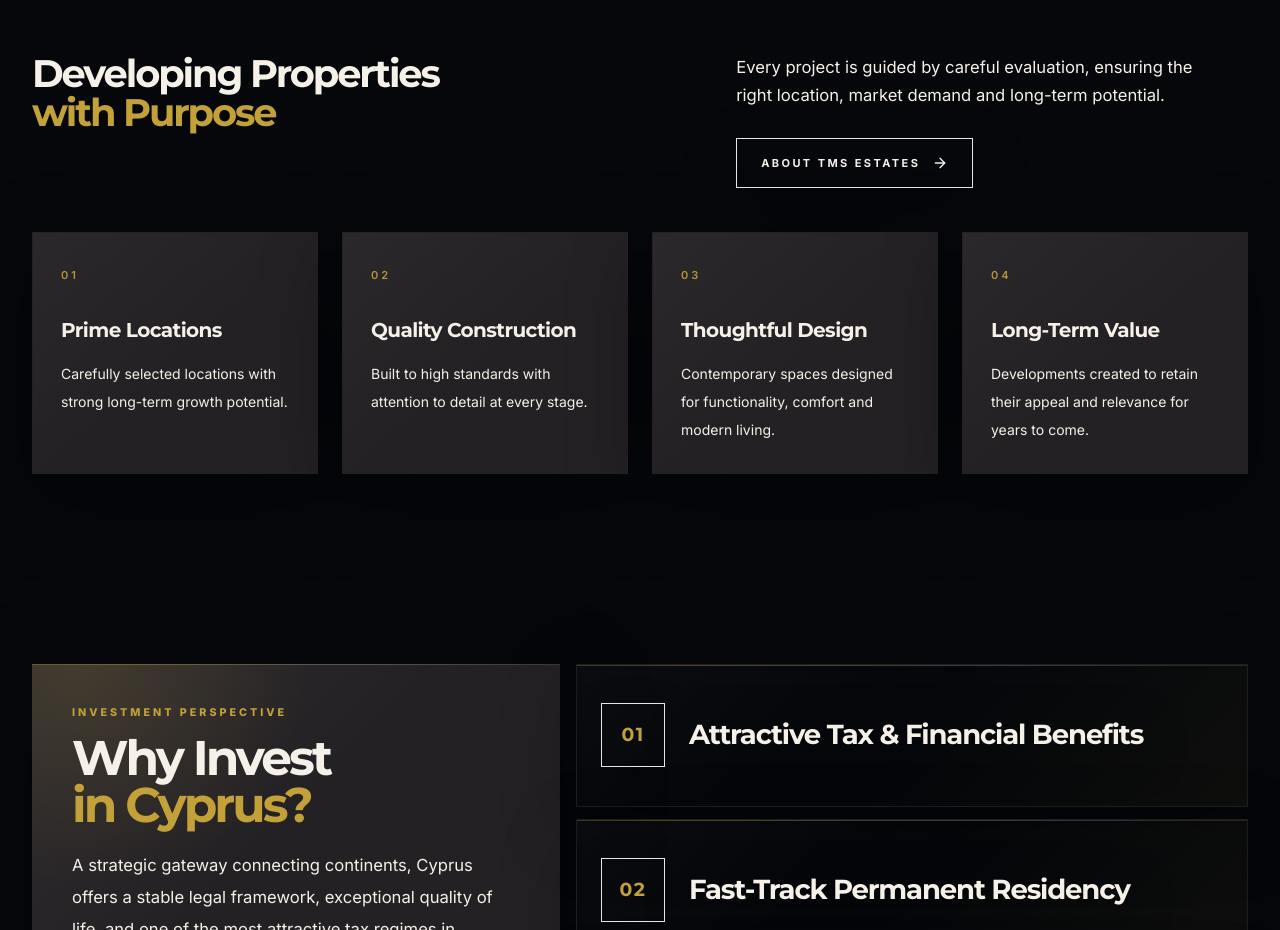
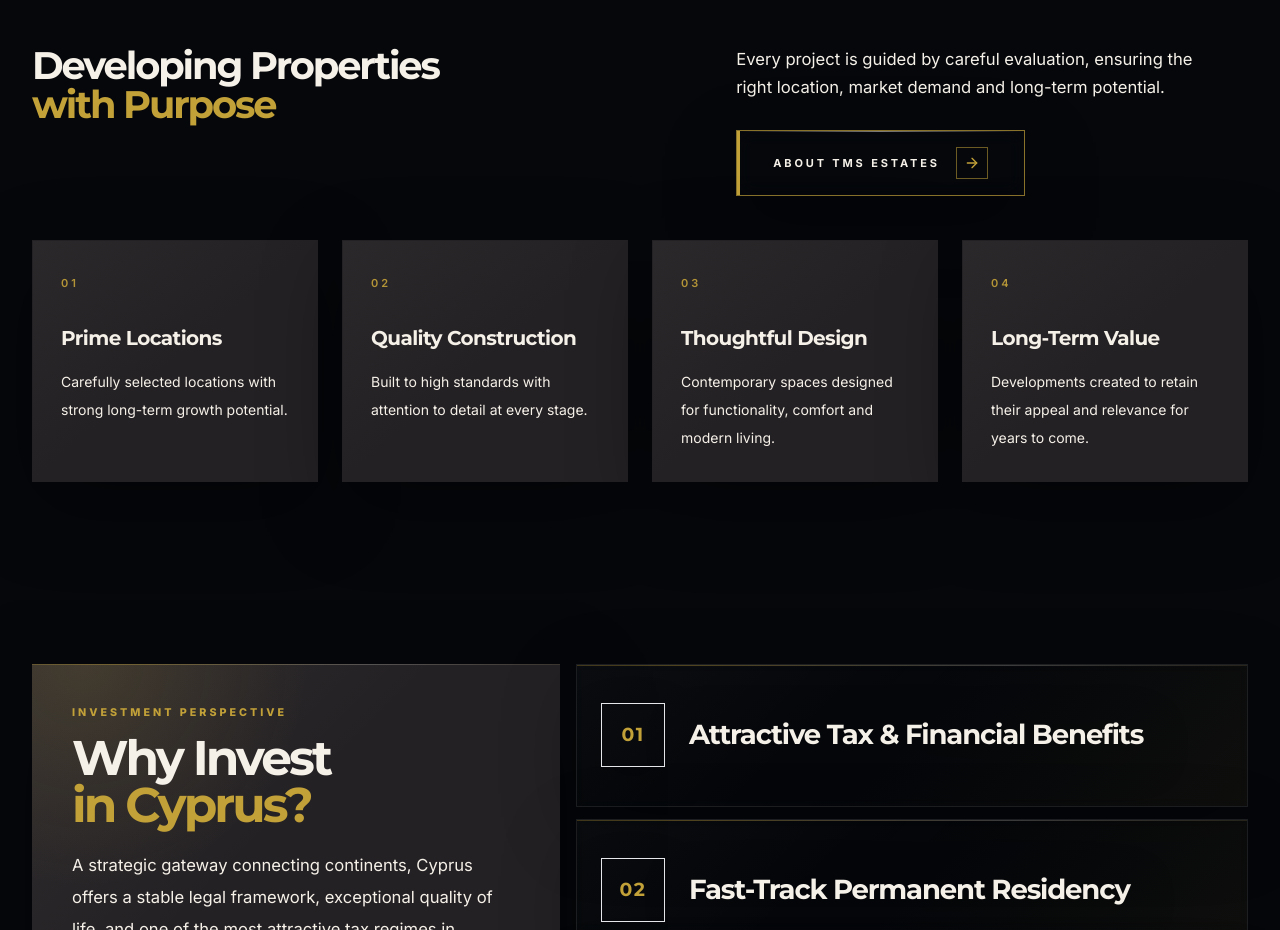
Before and after one commit to tmsgroupeu/tmsestates, a Next.js app in the folder web/: page /en in a window 1280 px wide. Shown: the part 840-1770 px from the top of the page. Built offline with nearby package versions, Linux system fonts and the light colour scheme; no server answers.

Commit message:
Add files via upload

```diff
--- a/web/src/components/sections/WhyChooseUs.tsx
+++ b/web/src/components/sections/WhyChooseUs.tsx
@@ -55,10 +55,18 @@ export default function WhyChooseUs() {
 
             <Link
               href="/about"
-              className="group mt-7 inline-flex items-center gap-3 border border-[#C2A139]/48 bg-[#242124]/88 px-6 py-4 text-[11px] font-bold uppercase tracking-[0.22em] text-[#F5F0E8] shadow-[0_18px_55px_rgba(0,0,0,0.28)] transition-all duration-300 hover:-translate-y-0.5 hover:border-[#C2A139] hover:bg-[#C2A139] hover:text-[#242124] hover:shadow-[0_24px_75px_rgba(194,161,57,0.2)]"
+              className="group relative mt-7 inline-flex min-h-[56px] items-center justify-center overflow-hidden border border-[#C2A139]/70 bg-[#242124]/72 px-7 py-4 text-[11px] font-bold uppercase tracking-[0.26em] text-[#F5F0E8] shadow-[0_24px_70px_rgba(0,0,0,0.34)] backdrop-blur-[10px] transition-all duration-500 hover:-translate-y-0.5 hover:border-[#C2A139] hover:bg-[#C2A139] hover:text-[#242124] hover:shadow-[0_30px_90px_rgba(194,161,57,0.26)] focus:outline-none focus-visible:ring-2 focus-visible:ring-[#C2A139]/70 md:px-9"
             >
-              About TMS Estates
-              <ArrowRight className="h-4 w-4 transition-transform group-hover:translate-x-1" />
+              <span className="pointer-events-none absolute inset-x-0 top-0 h-px bg-gradient-to-r from-transparent via-[#F5F0E8] to-transparent opacity-50 transition-opacity duration-500 group-hover:opacity-80" />
+              <span className="pointer-events-none absolute inset-y-0 left-0 w-[3px] bg-[#C2A139] transition-all duration-500 group-hover:w-full group-hover:bg-[#C2A139]" />
+              <span className="pointer-events-none absolute inset-0 translate-x-[-130%] bg-gradient-to-r from-transparent via-white/28 to-transparent transition-transform duration-700 group-hover:translate-x-[130%]" />
+
+              <span className="relative z-10 flex items-center gap-4">
+                About TMS Estates
+                <span className="flex h-8 w-8 items-center justify-center border border-[#C2A139]/55 bg-[#05070B]/28 text-[#C2A139] transition-all duration-500 group-hover:border-[#242124]/40 group-hover:bg-[#242124] group-hover:text-[#F5F0E8]">
+                  <ArrowRight className="h-4 w-4 transition-transform duration-500 group-hover:translate-x-0.5" />
+                </span>
+              </span>
             </Link>
           </div>
         </motion.div>
```
